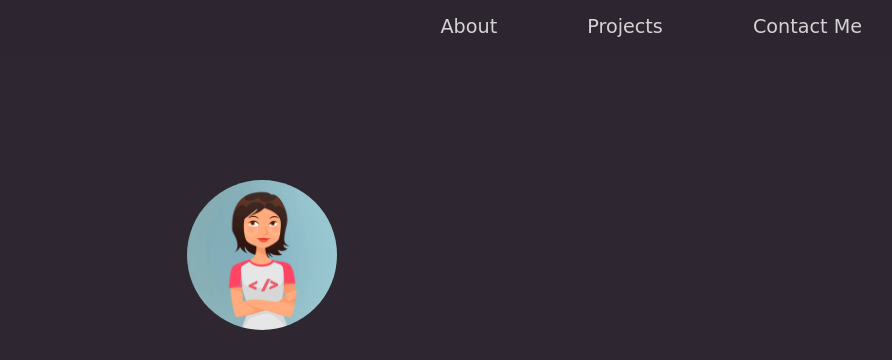
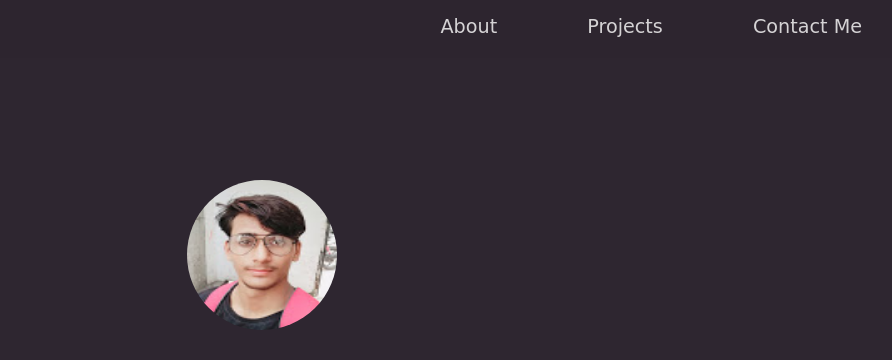
Before and after one commit to RahulYadav1011/portfolio, a plain HTML site: page ram2.html in a window 1280 px wide. Shown: the top 360 px of the page, without its empty margins (378-1270 px from the left). Drawn offline with nearby package versions, Linux system fonts and the light colour scheme; a script that the page names is missing; a web font is replaced by a local one.

Commit message:
Update ram2.html

```diff
--- a/ram2.html
+++ b/ram2.html
@@ -53,7 +53,7 @@
 				<div class="welcome-part">
 
 					<div class="photo-div">
-<img src="profile-image.png" alt="profile-picture" class="photo"/></div>
+<img src="profile-photo.jpg" alt="profile-picture" class="photo"/></div>
   <h1>Hi, I'm <span>Rahul Yadav</span></h1>
 <p>I'm a Front-End web developer</p>
 
```
